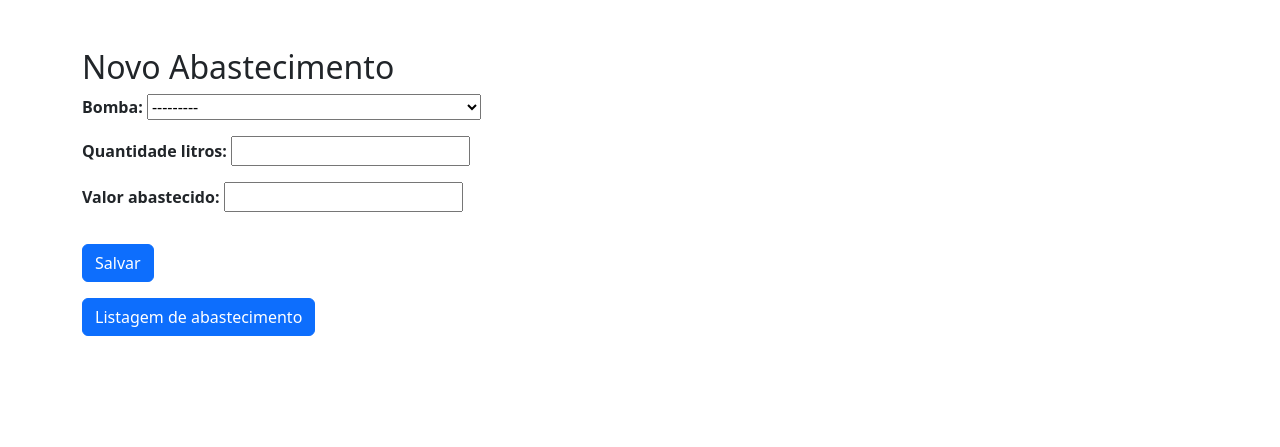
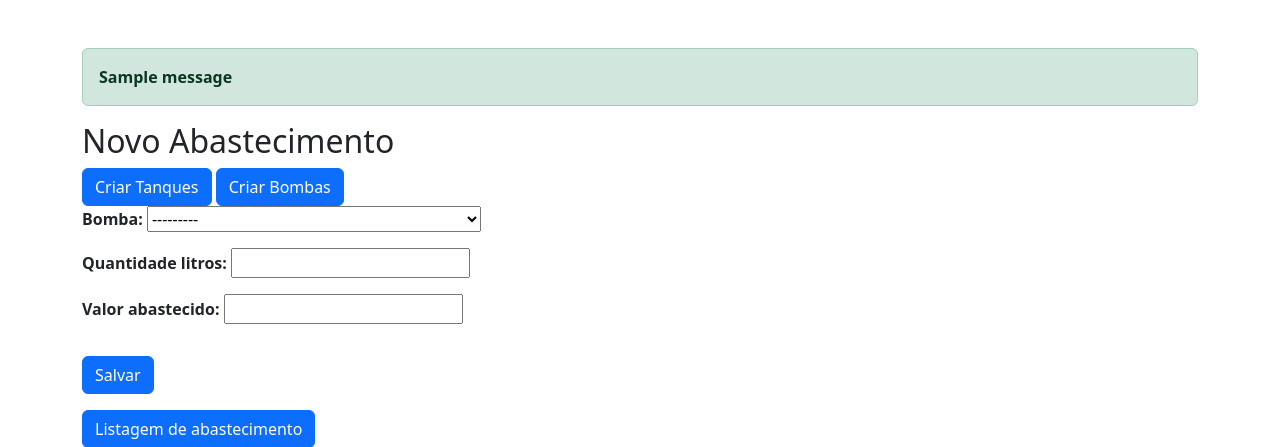
Before and after one commit to matheusvfp/Posto_ABC, a Django app: page / in a window 1280 px wide. Shown: the part 56-503 px from the top of the page. Run offline with Django 4.2, Linux system fonts and the light colour scheme; tables that the repository leaves empty hold one stand-in row (values such as "Sample post"); one stand-in notice (Sample message) is shown.

Commit message:
✨ feat: criação dos tanques e bombas

```diff
--- a/app_abastecimento/templates/app_abastecimento/abastecimento_form.html
+++ b/app_abastecimento/templates/app_abastecimento/abastecimento_form.html
@@ -15,8 +15,21 @@
     </nav>
 
     <main class="container fw-bold">
+        <!-- Mensagens de Alerta -->
+        {% if messages %}
+          <div>
+            {% for message in messages %}
+              <div class="alert alert-{{ message.tags }}" role="alert">
+                {{ message }}
+              </div>
+            {% endfor %}
+          </div>
+        {% endif %}
+
         {% block content %}
         <h2>Novo Abastecimento</h2>
+        <a href="{% url 'criar_tanques' %}" class="btn btn-primary">Criar Tanques</a>
+        <a href="{% url 'criar_bombas' %}" class="btn btn-primary">Criar Bombas</a>
         <form method="post">
             {% csrf_token %}
             {{ form.as_p }}
--- a/app_abastecimento/views.py
+++ b/app_abastecimento/views.py
@@ -1,12 +1,43 @@
-from django.views.generic import ListView, CreateView
+from django.views.generic import ListView, CreateView, View
 from django.urls import reverse_lazy
+from django.http import HttpResponseRedirect
+from django.contrib import messages
+from .models import Abastecimento, Bomba, Tanque
 
 
-from .models import Abastecimento, Bomba, Tanque
+class TanqueCreateView(View):
+    def get(self, request):
+        if not Tanque.objects.exists():
+            Tanque.objects.create(tipo_combustivel="GASOLINA")
+            Tanque.objects.create(tipo_combustivel="DIESEL")
+            messages.success(request, "Tanques criados com sucesso!")
+        else:
+            messages.info(request, "Tanques já existem.")
+        return HttpResponseRedirect(reverse_lazy("abastecimento_create"))
+
+
+class BombaCreateView(View):
+    def get(self, request):
+        try:
+            if not Bomba.objects.exists():
+                gasolina = Tanque.objects.get(tipo_combustivel="GASOLINA")
+                diesel = Tanque.objects.get(tipo_combustivel="DIESEL")
+                Bomba.objects.create(tanque=gasolina, bomba_utilizada="GASOLINA 1")
+                Bomba.objects.create(tanque=gasolina, bomba_utilizada="GASOLINA 2")
+                Bomba.objects.create(tanque=diesel, bomba_utilizada="DIESEL 1")
+                Bomba.objects.create(tanque=diesel, bomba_utilizada="DIESEL 2")
+                messages.success(request, "Bombas criadas com sucesso!")
+            else:
+                messages.info(request, "Bombas já existem.")
+        except Tanque.DoesNotExist:
+            messages.error(request, "Erro: É necessário criar os tanques primeiro.")
+        return HttpResponseRedirect(reverse_lazy("abastecimento_create"))
 
 
 class AbastecimentosListView(ListView):
     model = Abastecimento
+    queryset = Abastecimento.objects.all()
+
 
 class AbastecimentoCreateView(CreateView):
     model = Abastecimento
--- a/setup/urls.py
+++ b/setup/urls.py
@@ -1,10 +1,17 @@
 from django.contrib import admin
 from django.urls import path
 
-from app_abastecimento.views import AbastecimentosListView, AbastecimentoCreateView
+from app_abastecimento.views import (
+    AbastecimentosListView,
+    AbastecimentoCreateView,
+    BombaCreateView,
+    TanqueCreateView,
+)
 
 urlpatterns = [
     path("admin/", admin.site.urls),
     path("", AbastecimentoCreateView.as_view(), name="abastecimento_create"),
     path("listar/", AbastecimentosListView.as_view(), name="abastecimento_list"),
+    path("criar-tanques/", TanqueCreateView.as_view(), name="criar_tanques"),
+    path("criar-bombas/", BombaCreateView.as_view(), name="criar_bombas"),
 ]
```
